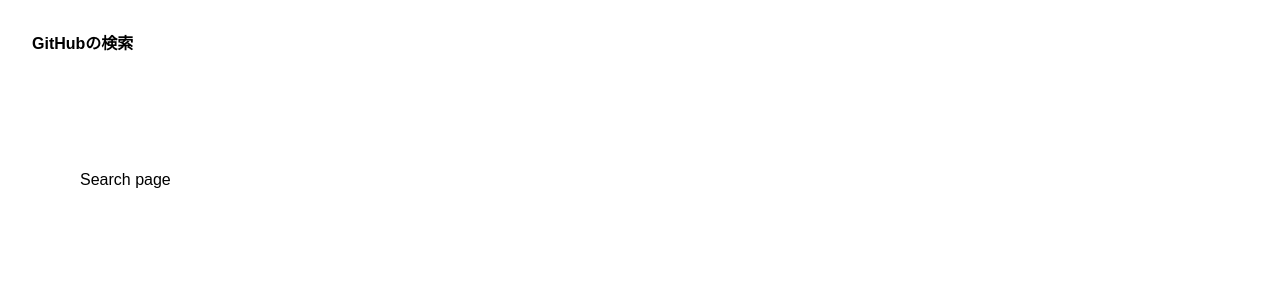
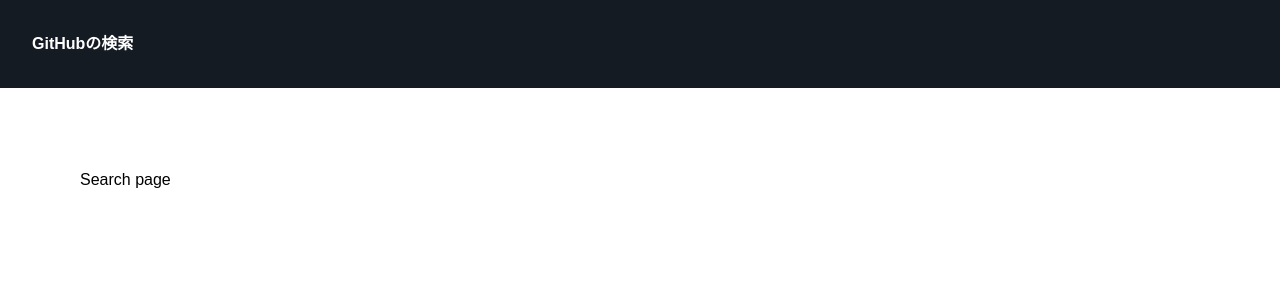
Before and after one commit to EdMijangos/1d, a Next.js app: page / in a window 1280 px wide. Shown: the top 300 px of the page. Built offline with nearby package versions, Linux system fonts and the light colour scheme.

Commit message:
色を変更

```diff
--- a/src/components/titlebar.tsx
+++ b/src/components/titlebar.tsx
@@ -10,7 +10,7 @@
     const router = useRouter();
 
     return (
-        <div className="sticky top-0 items-center min-w-full bg-white" onClick={() => router.push(redirUrl)}>
+        <div className="sticky top-0 items-center min-w-full bg-[#151b23] text-white" onClick={() => router.push(redirUrl)}>
             <p className="font-bold p-8 cursor-pointer">{title}</p>
         </div>
     );
--- a/src/styles/globals.css
+++ b/src/styles/globals.css
@@ -14,7 +14,7 @@
 
 @media (prefers-color-scheme: dark) {
   :root {
-    --background: #0a0a0a;
+    --background: #262c36;
     --foreground: #ededed;
   }
 }
```
